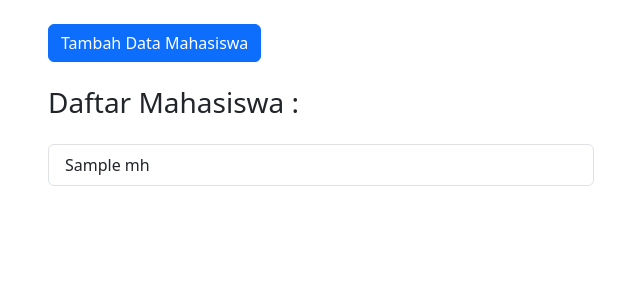
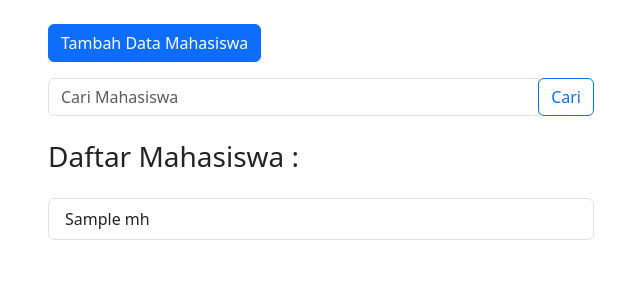
Before and after one commit to usman-dev-web/php-mvc, a PHP site: the page made by app/views/mahasiswa/index.php in a window 1280 px wide. Shown: the part 56-356 px from the top of the page, without its empty margins (34-674 px from the left). Run offline with PHP 8.4, Linux system fonts and the light colour scheme; the template is opened without the code that fills it: most values are stand-ins (such as "Sample title", 1, 10 or a date in 2020); some libraries are stand-ins or nearby versions.

Commit message:
menambah fitur cari data

```diff
--- a/app/views/mahasiswa/index.php
+++ b/app/views/mahasiswa/index.php
@@ -12,6 +12,25 @@
             <button type="button" class="btn btn-primary tombolTambahData mt-4" data-toggle="modal" data-target="#formModal">
                 Tambah Data Mahasiswa
             </button>
+        </div>
+    </div>
+
+    <div class="row">
+        <div class="col-lg-6">
+            <!-- form trigger search -->
+            <form action="<?= BASEURL; ?>/mahasiswa/cari" method="post">
+                <div class="input-group mt-3">
+                    <input type="text" class="form-control" placeholder="Cari Mahasiswa" name="keyword" id="keyword" autocomplete="off">
+                    <div class="input-group-append">
+                        <button class="btn btn-outline-primary" type="submit" id="tombolCari">Cari</button>
+                    </div>
+                </div>
+            </form>
+        </div>
+    </div>
+
+    <div class="row">
+        <div class="col-lg-6">
             <h3 class="mt-4">Daftar Mahasiswa : </h3>
             <ul class="list-group mt-4">
                 <?php foreach ($data["mhs"] as $mhs) : ?>
```
Also changed, not shown: app/controllers/Mahasiswa.php (+8 -0 lines), app/models/Mahasiswa_model.php (+8 -0 lines).
